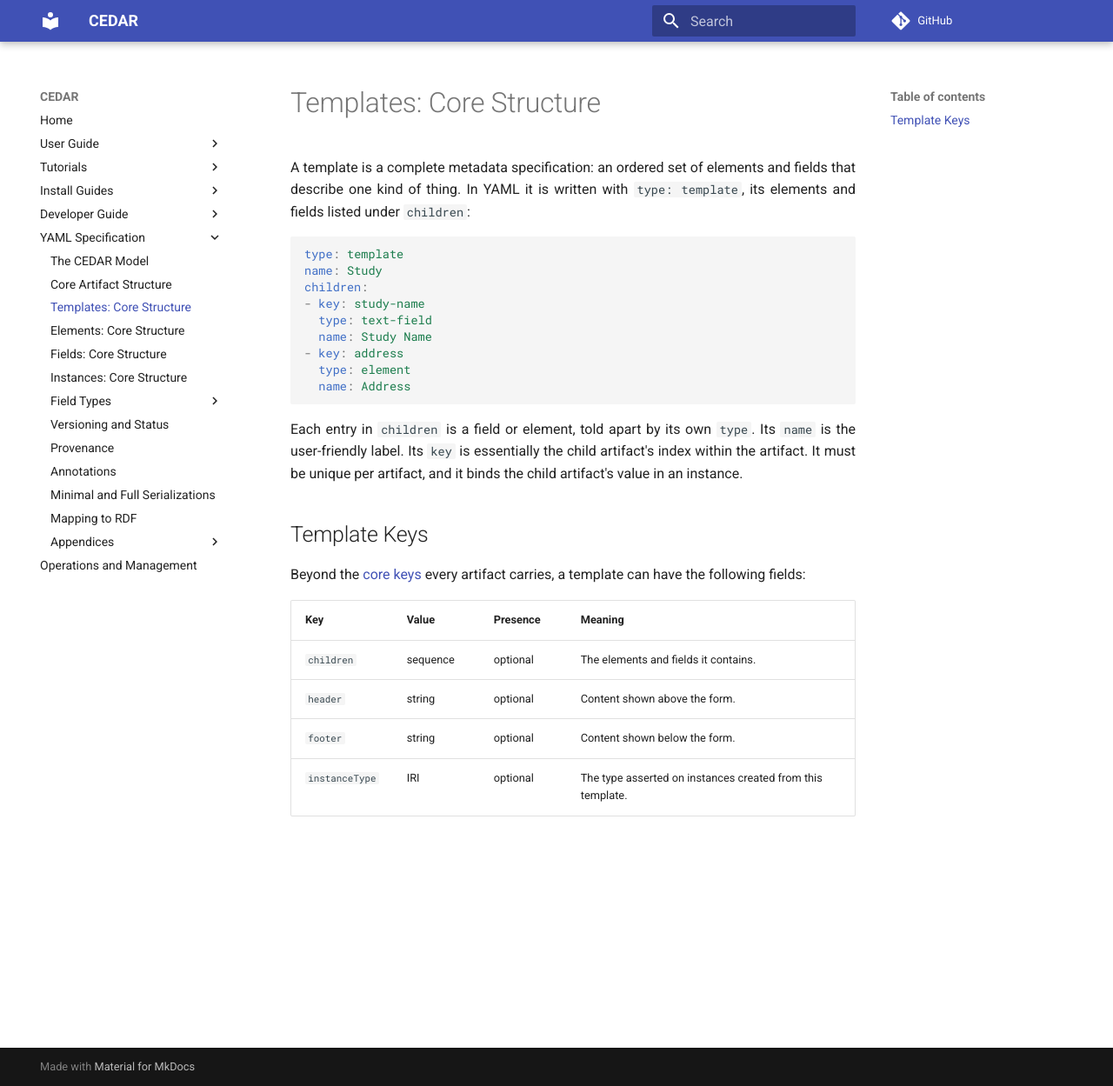
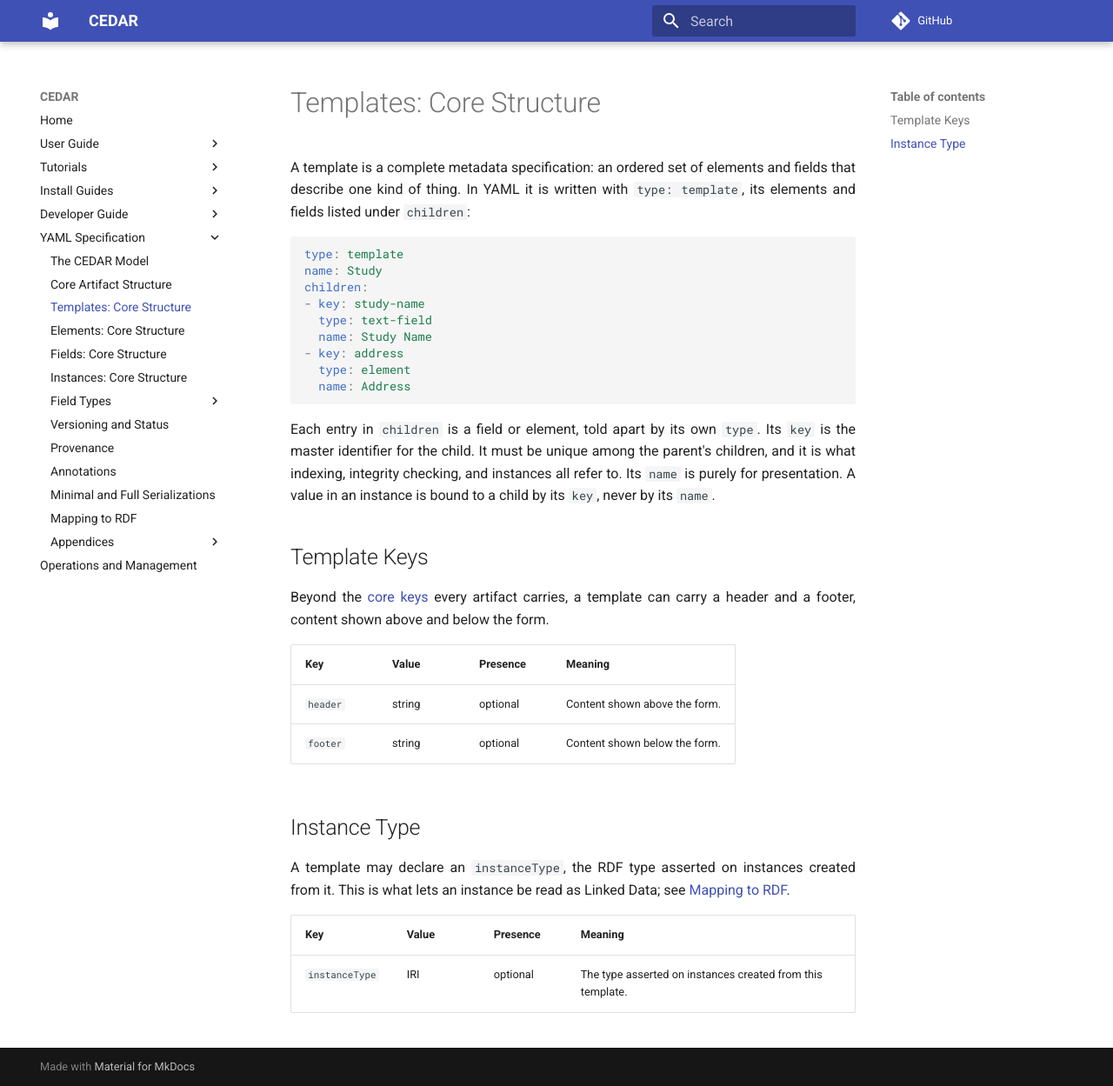
Before and after one commit to metadatacenter/cedar-mkdocs, an MkDocs documentation site: the page built from docs/yaml-spec/templates-core.md, in a window 1280 px wide and 1249 px high. Shown: the whole window at 87% size. Built offline with MkDocs 1.6.1 and Material for MkDocs 9.7.7, drawn with Linux system fonts in a browser that asks for light colours; comment, search, counter and statistics services are not loaded.

Commit message:
Key instances by child key; separate instanceType and propertyIri as RDF bindings
Align examples with the design intent: key is the master child identifier and
is what instances use to bind values; name is presentation only. Rekey all
instance examples by key. Split instanceType into its own section on the
template and element pages, and frame instanceType (rdf:type) and propertyIri
(predicate) as the RDF bindings, forward-referencing Mapping to RDF.

Co-Authored-By: Claude Opus 4.8 <noreply@anthropic.com>

````diff
--- a/docs/yaml-spec/templates-core.md
+++ b/docs/yaml-spec/templates-core.md
@@ -16,19 +16,27 @@ children:
   name: Address
 ```
 
-Each entry in `children` is a field or element, told apart by its own `type`. Its `name` is
-the user-friendly label. Its `key` is essentially the child artifact's index within the
-artifact. It must be unique per artifact, and it binds the child artifact's value in an
-instance.
+Each entry in `children` is a field or element, told apart by its own `type`. Its `key` is
+the master identifier for the child. It must be unique among the parent's children, and it is
+what indexing, integrity checking, and instances all refer to. Its `name` is purely for
+presentation. A value in an instance is bound to a
+child by its `key`, never by its `name`.
 
 ## Template Keys
 
-Beyond the [core keys](core-structure.md) every artifact carries, a template can have the
-following fields:
+Beyond the [core keys](core-structure.md) every artifact carries, a template can carry a
+header and a footer, content shown above and below the form.
 
 | Key | Value | Presence | Meaning |
 |-----|-------|----------|---------|
-| `children` | sequence | optional | The elements and fields it contains. |
 | `header` | string | optional | Content shown above the form. |
 | `footer` | string | optional | Content shown below the form. |
+
+## Instance Type
+
+A template may declare an `instanceType`, the RDF type asserted on instances created from it.
+This is what lets an instance be read as Linked Data; see [Mapping to RDF](rdf-mapping.md).
+
+| Key | Value | Presence | Meaning |
+|-----|-------|----------|---------|
 | `instanceType` | IRI | optional | The type asserted on instances created from this template. |
````
Also changed, not shown: docs/yaml-spec/elements-core.md (+5 -3 lines), docs/yaml-spec/field-types/attribute-value-field.md (+9 -7 lines), docs/yaml-spec/fields-core.md (+2 -1 lines), docs/yaml-spec/instances-core.md (+20 -20 lines), docs/yaml-spec/rdf-mapping.md (+4 -4 lines).
